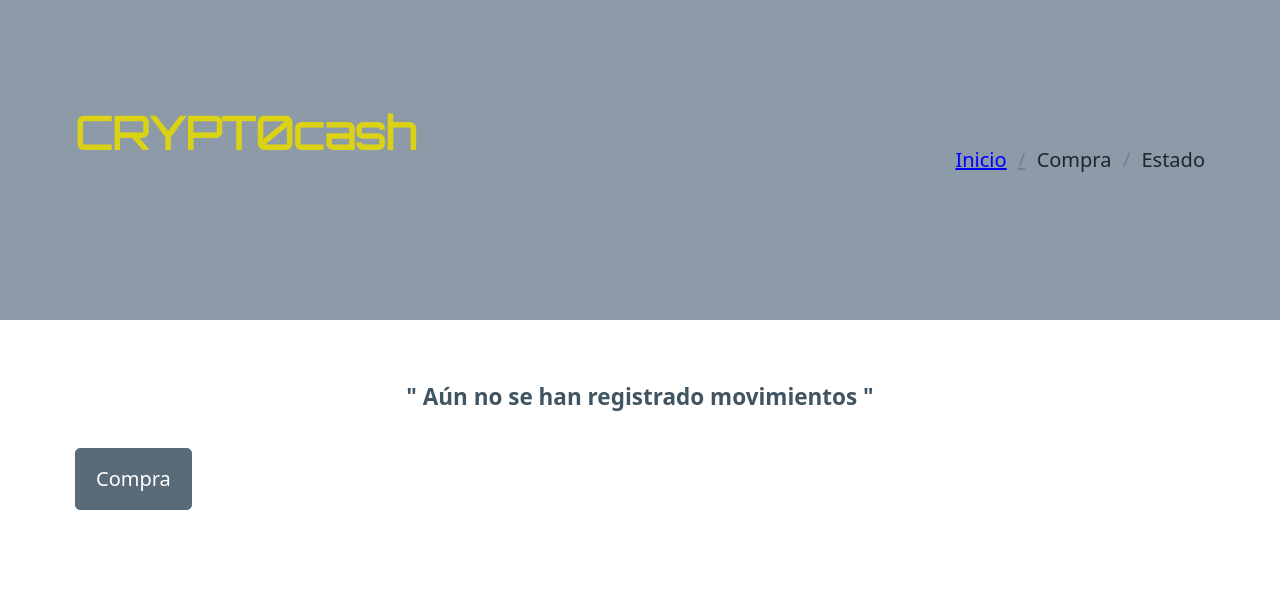
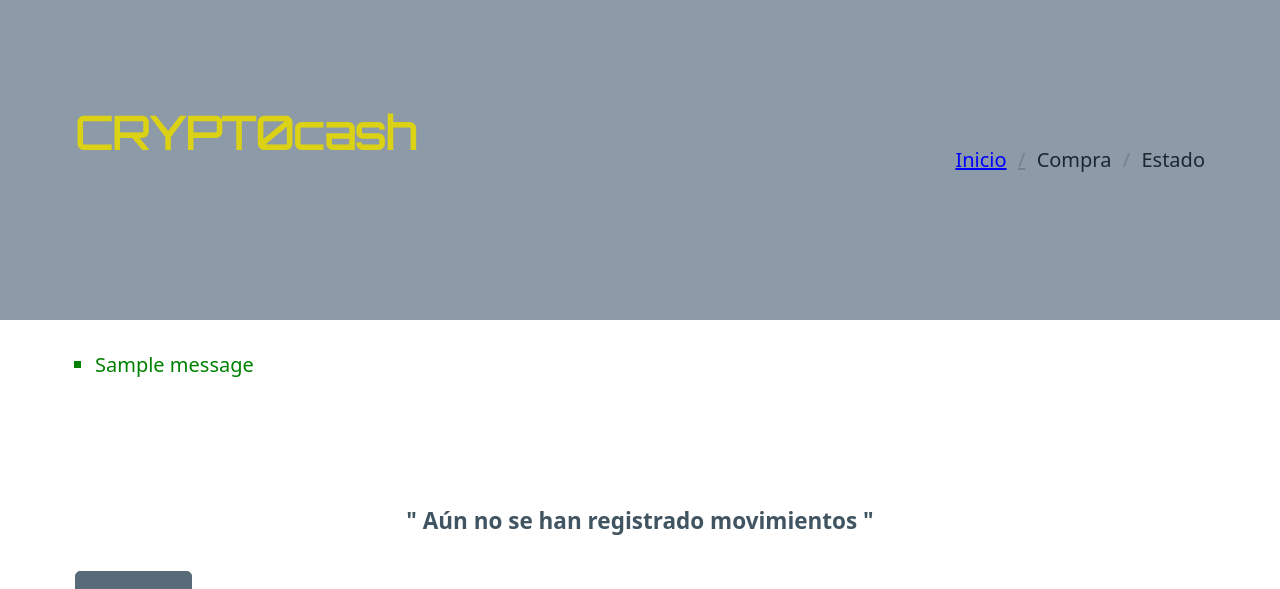
Before and after one commit to marcomadv/crypto-cash, a Flask app: page / in a window 1280 px wide. Shown: the top 589 px of the page. Run offline with Flask 3, Linux system fonts and the light colour scheme; one stand-in notice (Sample message) is shown; data that the repository does not hold is empty.

Commit message:
añadida funcion mensaje flash en index al registrar

```diff
--- a/cryptocash/routes.py
+++ b/cryptocash/routes.py
@@ -1,5 +1,5 @@
 from cryptocash import app
-from flask import render_template,request, redirect
+from flask import render_template,request, redirect, flash
 from cryptocash.models import *
 from cryptocash.config import APIKEY
 from cryptocash.models import *
@@ -37,7 +37,6 @@ def compra():
         if request.form['action'] == 'Calcular':
 
 
-
             coinfrom = request.form["coinFrom"]
             cointo = request.form["coinTo"]
             rate = getExchangeEur(APIKEY,cointo)
@@ -64,6 +63,7 @@ def compra():
 
 
             print(request.form)
+            flash("Transaccion registrada correctamente")
             return redirect("/")
 
             '''
--- a/cryptocash/static/style.css
+++ b/cryptocash/static/style.css
@@ -33,3 +33,8 @@ p{
 h5{
     text-align: center;
 }
+ul.flashes{
+    color:green;
+
+    font-size: 0,8em;
+}
--- a/cryptocash/templates/index.html
+++ b/cryptocash/templates/index.html
@@ -1,6 +1,16 @@
 {% extends "base.html" %}
 
 {% block section %}
+<br>
+{% with messages = get_flashed_messages() %}
+    {% if messages %}
+        <ul class=flashes>
+        {% for message in messages %}
+        <li>{{ message }}</li>
+        {% endfor %}
+        </ul>
+    {% endif %}
+{% endwith %}
 
 {% if registros == 0 %}
 <br><br>
```
